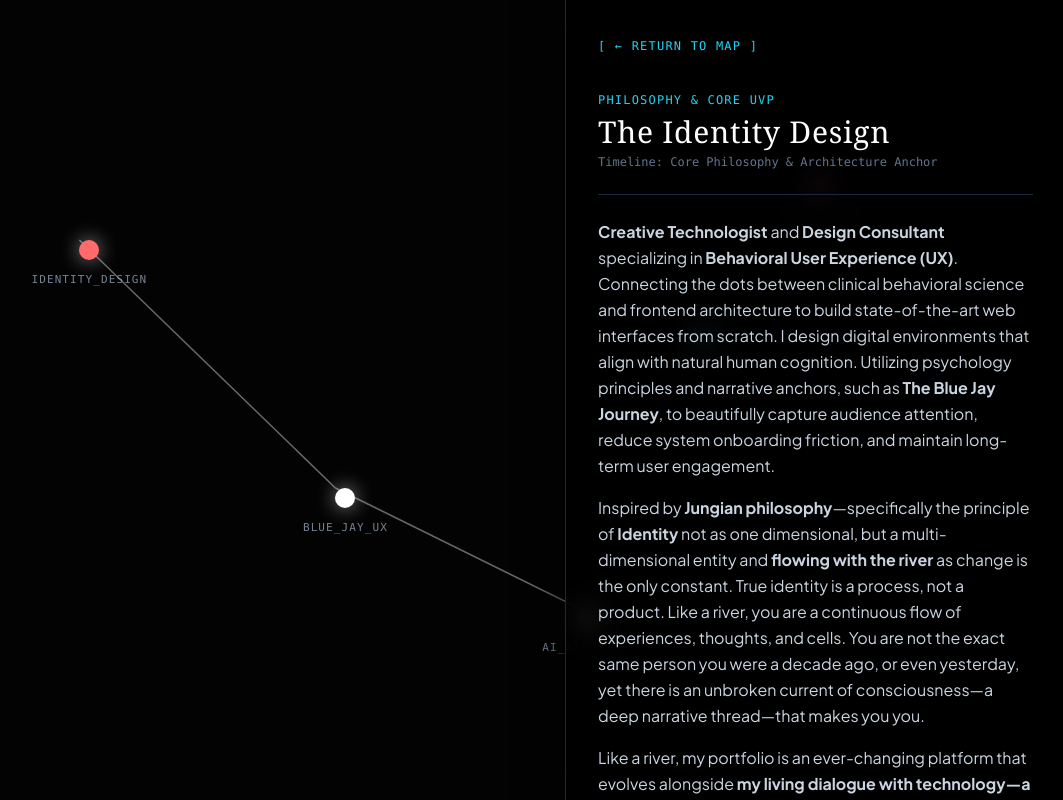
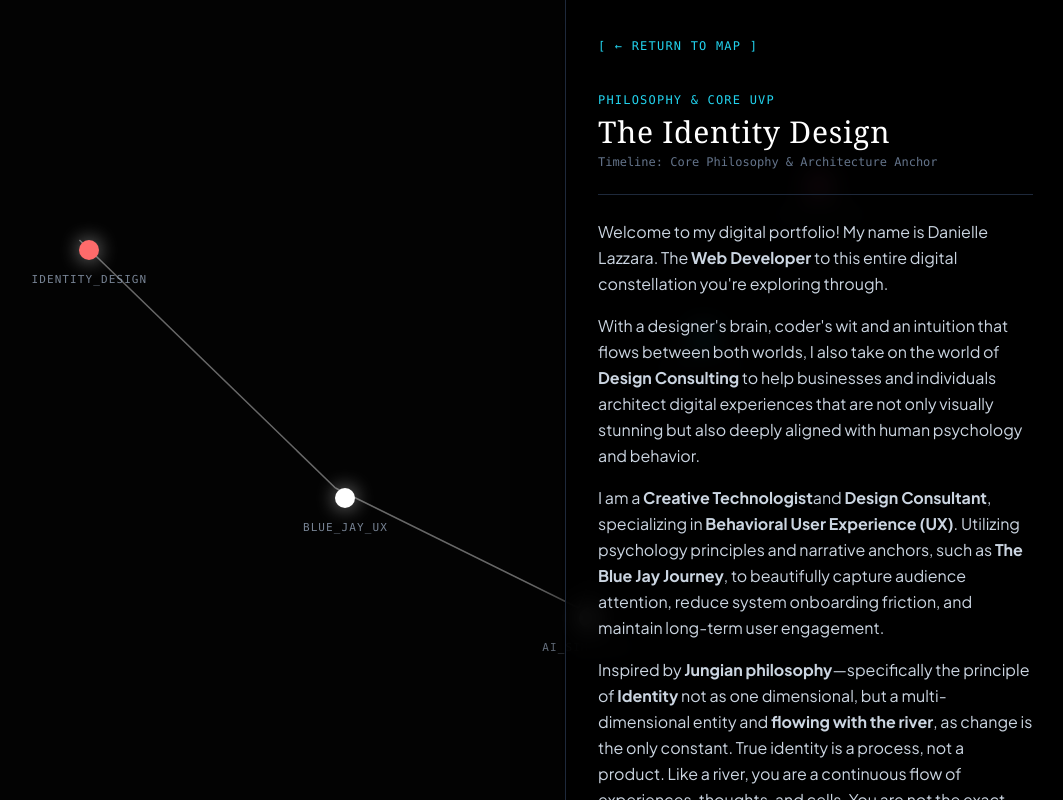
Before and after one commit to lazzaradani-oss/lazzara-tech-portfolio, a React (Create React App) app: page / in a window 1280 px wide. Both pictures are taken after a click on the element "IDENTITY_DESIGN". Shown: the whole page, without its empty margins (215-1278 px from the left). Built offline with nearby package versions, Linux system fonts and the light colour scheme.

Commit message:
feat: complete final interactive layers and asset paths

```diff
--- a/src/App.js
+++ b/src/App.js
@@ -30,10 +30,16 @@ function App() {
             <hr className="border-slate-800" />
             <div className="space-y-4 leading-relaxed text-slate-300">
               <p>
-                <strong>Creative Technologist</strong> and <strong>Design Consultant</strong> specializing in <strong>Behavioral User Experience (UX)</strong>. Connecting the dots between clinical behavioral science and frontend architecture to build state-of-the-art web interfaces from scratch. I design digital environments that align with natural human cognition. Utilizing psychology principles and narrative anchors, such as <strong>The Blue Jay Journey</strong>, to beautifully capture audience attention, reduce system onboarding friction, and maintain long-term user engagement.
+                Welcome to my digital portfolio! My name is Danielle Lazzara. The <strong>Web Developer</strong> to this entire digital constellation you're exploring through.
+                </p>
+              <p>
+                With a designer's brain, coder's wit and an intuition that flows between both worlds, I also take on the world of <strong> Design Consulting</strong> to help businesses and individuals architect digital experiences that are not only visually stunning but also deeply aligned with human psychology and behavior.
+                </p>
+              <p>
+                I am a <strong>Creative Technologist</strong>and <strong>Design Consultant</strong>, specializing in <strong>Behavioral User Experience (UX)</strong>.  Utilizing psychology principles and narrative anchors, such as <strong>The Blue Jay Journey</strong>, to beautifully capture audience attention, reduce system onboarding friction, and maintain long-term user engagement.
               </p>
               <p>
-                Inspired by <strong>Jungian philosophy</strong>—specifically the principle of <strong>Identity</strong> not as one dimensional, but a multi-dimensional entity and <strong>flowing with the river</strong> as change is the only constant. True identity is a process, not a product. Like a river, you are a continuous flow of experiences, thoughts, and cells. You are not the exact same person you were a decade ago, or even yesterday, yet there is an unbroken current of consciousness—a deep narrative thread—that makes you you.
+                Inspired by <strong>Jungian philosophy</strong>—specifically the principle of <strong>Identity</strong> not as one dimensional, but a multi-dimensional entity and <strong>flowing with the river</strong>, as change is the only constant. True identity is a process, not a product. Like a river, you are a continuous flow of experiences, thoughts, and cells. You are not the exact same person you were a decade ago, or even yesterday, yet there is an unbroken current of consciousness—a deep narrative thread—that makes you you.
               </p>
               <p>
                 Like a river, my portfolio is an ever-changing platform that evolves alongside <strong>my living dialogue with technology—a space where I create generative art and engineer systems that translate raw human emotion, personal narratives, and psychological depth into fluid, intuitive digital landscapes and algorithmic soundscapes.</strong>
@@ -120,14 +126,14 @@ function App() {
                   rel="noreferrer"
                   className="inline-flex items-center justify-center w-full px-5 py-3 font-mono text-xs font-bold tracking-widest text-black bg-cyan-400 rounded-md hover:bg-cyan-300 transition-all duration-300 transform hover:-translate-y-0.5 shadow-[0_4px_20px_rgba(34,211,238,0.3)] uppercase group"
                 >
-                  Launch Live Simulator Instance
+                  Wake Up the Simulator
                   <span className="ml-2 transform group-hover:translate-x-1 transition-transform duration-200">➔</span>
                 </a>
               </div>
             </div>
 
             <div className="p-4 bg-slate-900/50 border border-slate-800 rounded-lg font-mono text-xs text-slate-400 space-y-1">
-              <p className="text-cyan-400 font-bold">{"// Technology Stack Coded From Scratch // just click the sleepy emoji to wake up the simulation!"}</p>
+              <p className="text-cyan-400 font-bold">{"// Technology Stack Coded From Scratch //"}</p>
               <p>Python, Streamlit, Logic Mapping, JSON Data Structures, Prompt Engineering</p>
             </div>
           </div>
@@ -168,12 +174,12 @@ function App() {
           </div>
         );
 
-      case "CREATIVE_NEBULA":
+      case "STUDIO_SOUND":
         return (
           <div className="space-y-6">
             <div className="space-y-1">
               <span className="font-mono text-xs text-pink-400 tracking-widest uppercase">Multi-Agent Generative Art</span>
-              <h2 className="text-3xl font-serif text-white tracking-wide">Creative Nebula</h2>
+              <h2 className="text-3xl font-serif text-white tracking-wide">STUDIO_SOUNDa</h2>
               <p className="text-xs font-mono text-slate-500">Timeline: AI Music Engineering & Asset Distribution (2026)</p>
             </div>
             <hr className="border-slate-800" />
```
